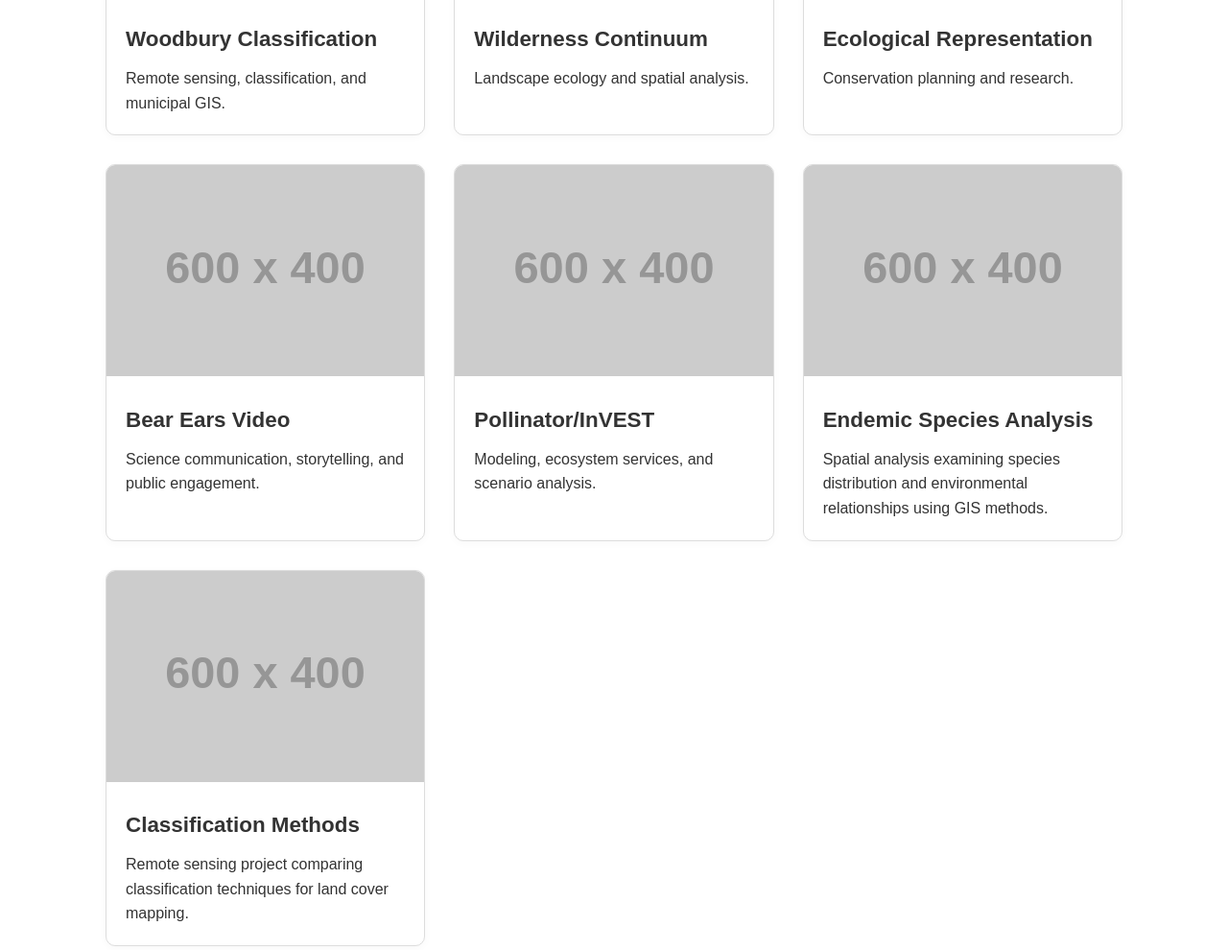
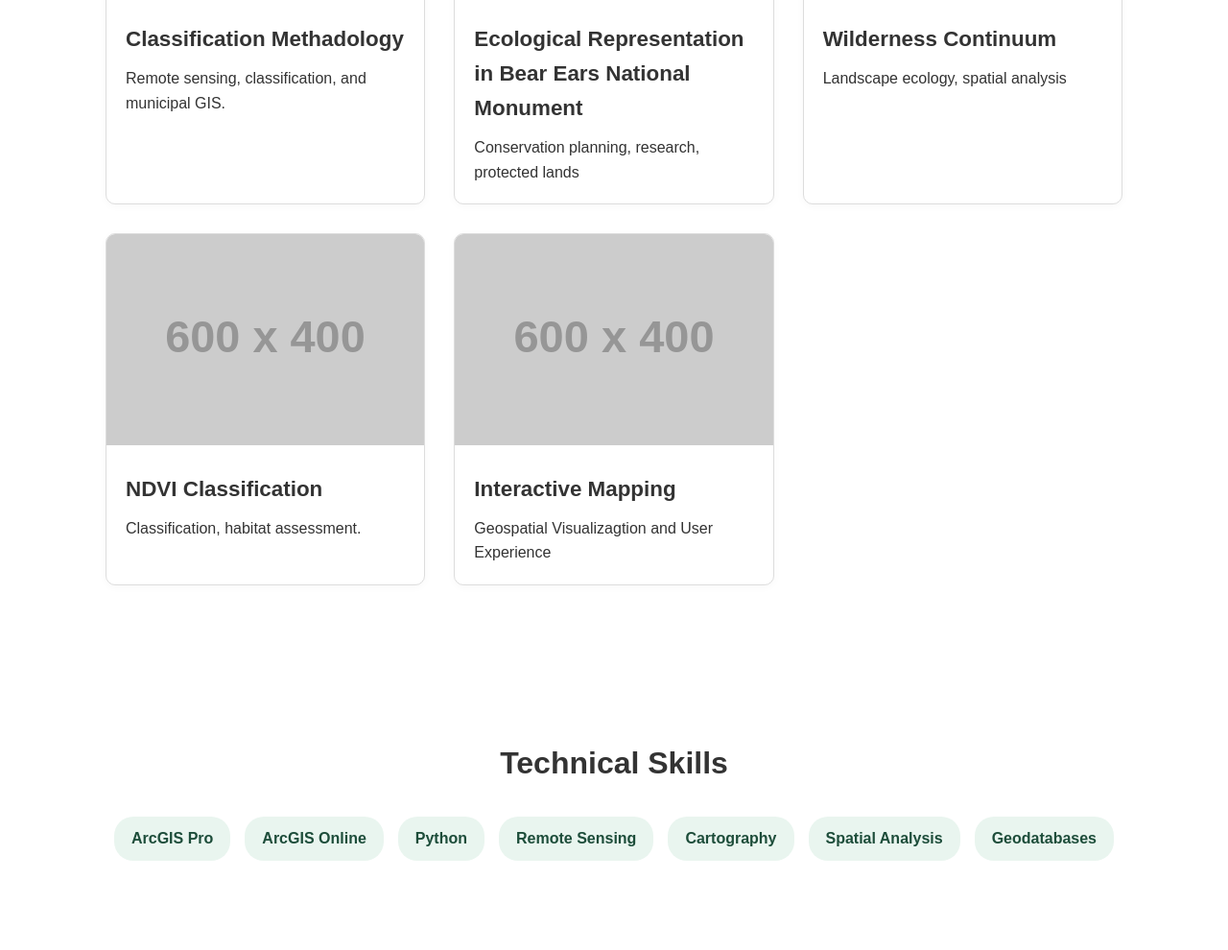
Before and after one commit to Cassandra-Clubb/CassClu-GIS-Portfolio, a plain HTML site: page index.html in a window 1280 px wide. Shown: the part 1500-2490 px from the top of the page at 96% size. Drawn offline with Linux system fonts and the light colour scheme; placeholder pictures from the web are drawn by us.

Commit message:
Revise project titles and descriptions in index.html
Updated project titles and descriptions for clarity and consistency.

```diff
--- a/index.html
+++ b/index.html
@@ -297,68 +297,48 @@ Headshot photo goes here
 
 <section id="projects">
 
-<h2>Featured Projects</h2>
+<h2>Projects</h2>
 
 <div class="projects-grid">
 
 <div class="project-card">
 <img src="https://via.placeholder.com/600x400" alt="Woodbury Classification project preview">
 <div class="project-content">
-<h3>Woodbury Classification</h3>
+<h3>Classification Methadology</h3>
 <p>Remote sensing, classification, and municipal GIS.</p>
 </div>
 </div>
 
 <div class="project-card">
-<img src="https://via.placeholder.com/600x400" alt="Wilderness Continuum project preview">
+<img src="https://via.placeholder.com/600x400" alt="cological Representation project preview">
 <div class="project-content">
-<h3>Wilderness Continuum</h3>
-<p>Landscape ecology and spatial analysis.</p>
+<h3>Ecological Representation in Bear Ears National Monument</h3>
+<p>Conservation planning, research, protected lands</p>
 </div>
 </div>
 
 <div class="project-card">
-<img src="https://via.placeholder.com/600x400" alt="Ecological Representation project preview">
+<img src="https://via.placeholder.com/600x400" alt="Widerness Continum project preview">
 <div class="project-content">
-<h3>Ecological Representation</h3>
-<p>Conservation planning and research.</p>
+<h3>Wilderness Continuum</h3>
+<p>Landscape ecology, spatial analysis</p>
 </div>
 </div>
 
 <div class="project-card">
-<img src="https://via.placeholder.com/600x400" alt="Bear Ears Video project preview">
+<img src="https://via.placeholder.com/600x400" alt="NDVI Classification project preview">
 <div class="project-content">
-<h3>Bear Ears Video</h3>
-<p>Science communication, storytelling, and public engagement.</p>
+<h3>NDVI Classification</h3>
+<p>Classification, habitat assessment.</p>
 </div>
 </div>
 
 <div class="project-card">
-<img src="https://via.placeholder.com/600x400" alt="Pollinator/InVEST project preview">
+<img src="https://via.placeholder.com/600x400" alt="Current Endevors project preview">
 <div class="project-content">
-<h3>Pollinator/InVEST</h3>
-<p>Modeling, ecosystem services, and scenario analysis.</p>
-</div>
-</div>
-
-<div class="project-card">
-<img src="https://via.placeholder.com/600x400" alt="Endemic Species Analysis project preview">
-<div class="project-content">
-<h3>Endemic Species Analysis</h3>
+<h3>Interactive Mapping</h3>
 <p>
-Spatial analysis examining species distribution and environmental
-relationships using GIS methods.
-</p>
-</div>
-</div>
-
-<div class="project-card">
-<img src="https://via.placeholder.com/600x400" alt="Classification Methods project preview">
-<div class="project-content">
-<h3>Classification Methods</h3>
-<p>
-Remote sensing project comparing classification techniques
-for land cover mapping.
+Geospatial Visualizagtion and User Experience
 </p>
 </div>
 </div>
```
